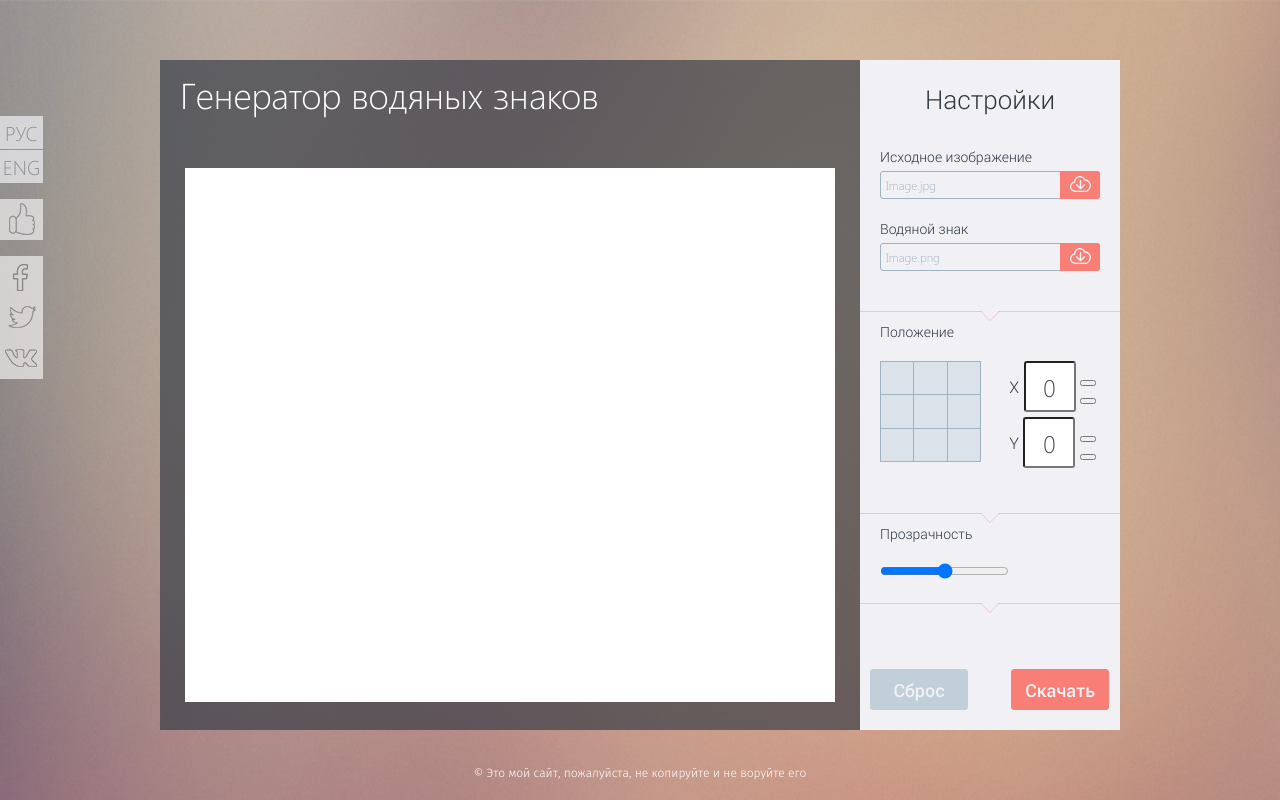
After one commit to vsk-d/Watermark, a PHP site: page / in a window 1280 px wide. The commit adds this page. Run offline with PHP 8.4, Linux system fonts and the light colour scheme.

Commit message:
стилизован блок aside

```diff
--- a/src/css/main.css
+++ b/src/css/main.css
@@ -513,7 +513,8 @@ body {
 
 .main-content {
   width: 960px;
-  margin: 60px auto 20px; }
+  margin: 60px auto 20px;
+  background: rgba(46, 54, 65, 0.64); }
   .main-content:before,
   .main-content:after {
     content: "";
@@ -522,9 +523,7 @@ body {
     clear: both; }
 
 .result {
-  background: rgba(46, 54, 65, 0.64);
   width: 700px;
-  height: 670px;
   float: left; }
 
 .result__title {
@@ -538,17 +537,19 @@ body {
 .result__window {
   background: #ffffff;
   margin: 20px auto;
-  width: 651px;
+  width: 650px;
   height: 534px; }
 
 .setting-block {
   background: #f1f1f5;
   width: 260px;
-  height: 670px;
-  float: left; }
+  min-height: 670px;
+  float: left;
+  position: relative; }
 
 .setting-block__title {
-  font-family: Roboto;
+  display: block;
+  font-family: 'Roboto';
   color: #2e3641;
   font-size: 26px;
   font-weight: 300;
@@ -562,7 +563,7 @@ body {
 .page-footer__text {
   display: inline-block;
   vertical-align: middle;
-  font-family: FiraSans;
+  font-family: 'FiraSans';
   color: #ffffff;
   font-size: 12px;
   line-height: 24px;
@@ -571,15 +572,53 @@ body {
 aside {
   position: absolute;
   left: 0;
-  top: 0; }
+  top: 100px; }
 
-.language {
+.language, .socials {
   padding-left: 0;
   list-style: none; }
 
-.socials {
-  padding-left: 0;
-  list-style: none; }
+.language__link {
+  font-family: 'SegoeUI';
+  color: #8e9298;
+  font-size: 20px;
+  font-weight: 300;
+  text-decoration: none;
+  display: block;
+  min-width: 43px;
+  padding: 3px 0;
+  text-align: center;
+  background-color: rgba(241, 241, 245, 0.7);
+  margin-bottom: 1px; }
+  .language__link:hover {
+    color: #444a53; }
+
+.socials__link {
+  display: block;
+  width: 43px;
+  height: 41px;
+  background: url("../img/sprite.png") no-repeat;
+  background-color: rgba(255, 255, 255, 0.6); }
+
+.socials__link_fb {
+  background-position: -138px -7px; }
+  .socials__link_fb:hover {
+    background-position: -76px -7px; }
+
+.socials__link_tw {
+  background-position: -143px -105px; }
+  .socials__link_tw:hover {
+    background-position: -81px -105px; }
+
+.socials__link_vk {
+  background-position: -146px -145px; }
+  .socials__link_vk:hover {
+    background-position: -84px -145px; }
+
+.socials__link_lk {
+  background-position: -142px -58px; }
+  .socials__link_lk:hover {
+    background-position: -80px -58px; }
 
 .settings__title {
   display: block;
@@ -723,8 +762,10 @@ input[type="radio"]:checked + label {
 
 /* --------- opasity --------- */
 .btn-wrap {
-  padding: 0 10px;
-  margin-top: 30px; }
+  padding: 20px 10px;
+  position: absolute;
+  width: 92%;
+  bottom: 0; }
   .btn-wrap:before,
   .btn-wrap:after {
     content: "";
@@ -735,7 +776,7 @@ input[type="radio"]:checked + label {
 .settings__btn {
   width: 98px;
   height: 41px;
-  font-family: Roboto;
+  font-family: 'Roboto';
   font-weight: 400;
   text-align: center;
   color: #f1f1f5;
--- /dev/null
+++ b/src/index.html
@@ -0,0 +1,132 @@
+<!DOCTYPE html>
+<html lang="ru-Ru">
+  <head>
+    <title>Генератор водяных знаков</title>
+    <meta charset="UTF-8"/>
+    <!--SEO-->
+    <meta http-equiv="X-UA-Compatible" content="IE=edge"/>
+    <!-- build:css css/vendor.min.css -->
+    <!-- bower:css-->
+    <!-- endbower -->
+    <!-- endbuild -->
+
+    <!-- build:css fonts/fonts.min.css -->
+    <!-- endbuild -->
+    <!-- build:css css/main.min.css-->
+    <link rel="stylesheet" href="css/main.css"/>
+    <!-- endbuild -->
+    <!-- build:js js/vendor.js -->
+    <!-- bower:js-->
+    <!-- endbower -->
+    <!-- endbuild -->
+    <!-- build:js js/main.js -->
+    <!-- endbuild -->
+
+
+    <!-- build:js js/modernizr.min.js -->
+    <!-- endbuild -->
+
+  </head>
+  <body>
+    <div class="wrapper">
+      <main class="main-content">
+        <div class="result">
+          <h1 class="result__title">Генератор водяных знаков</h1>
+          <div class="result__window"></div>
+        </div>
+        <div class="setting-block">
+          <h2 class="setting-block__title">Настройки</h2>
+          <form action="" class="settings">
+            <div class="settings__wrapper">
+              <div class="settings__upload">
+                <label class="settings__title">Исходное изображение
+                  <label for="upload-img" class="upload__wrapper">Image.jpg
+                    <input type="file" id="upload-img" name="img" size="30" class="upload__input upload__input_image hide"/>
+                  </label>
+                </label>
+                <label class="settings__title"> Водяной знак
+                  <label for="upload-water" class="upload__wrapper">Image.png
+                    <input type="file" id="upload-water" name="water-img" size="30" class="upload__input upload__input_water-image hide"/>
+                  </label>
+                </label>
+              </div>
+            </div>
+            <div class="settings__wrapper">
+              <div class="settings__title">Положение</div>
+              <div class="settings__position">
+                <div class="settings__field">
+                  <div class="field__row">
+                    <input type="radio" name="field__part" id="left-up" class="hide"/>
+                    <label for="left-up" class="field__cell"></label>
+                    <input type="radio" name="field__part" id="middle-up" class="hide"/>
+                    <label for="middle-up" class="field__cell"></label>
+                    <input type="radio" name="field__part" id="right-up" class="hide"/>
+                    <label for="right-up" class="field__cell"></label>
+                  </div>
+                  <div class="field__row">
+                    <input type="radio" name="field__part" id="middle-left" class="hide"/>
+                    <label for="middle-left" class="field__cell"></label>
+                    <input type="radio" name="field__part" id="middle-middle" class="hide"/>
+                    <label for="middle-middle" class="field__cell"></label>
+                    <input type="radio" name="field__part" id="middle-right" class="hide"/>
+                    <label for="middle-right" class="field__cell"></label>
+                  </div>
+                  <div class="field__row">
+                    <input type="radio" name="field__part" id="down-left" class="hide"/>
+                    <label for="down-left" class="field__cell"></label>
+                    <input type="radio" name="field__part" id="down-middle" class="hide"/>
+                    <label for="down-middle" class="field__cell"></label>
+                    <input type="radio" name="field__part" id="down-right" class="hide"/>
+                    <label for="down-right" class="field__cell"></label>
+                  </div>
+                </div>
+                <div class="settings__axis">
+                  <div class="axis__wrapper">
+                    <div class="axis__name">X</div>
+                    <input type="text" value="0" data-validation="axis-x" class="axis__input"/>
+                    <div class="axis__control">
+                      <button name="axis__button_up-x" class="axis__button axis__button_up"></button>
+                      <button name="axis__button_down-x" class="axis__button axis__button_down"></button>
+                    </div>
+                  </div>
+                  <div class="axis__wrapper">
+                    <div class="axis__name">Y</div>
+                    <input type="text" value="0" data-validation="axis-y" class="axis__input"/>
+                    <div class="axis__control">
+                      <button name="axis__button_up-y" class="axis__button axis__button_up"></button>
+                      <button name="axis__button_down-y" class="axis__button axis__button_down"></button>
+                    </div>
+                  </div>
+                </div>
+              </div>
+            </div>
+            <div class="settings__wrapper">
+              <div class="settings__opacity">
+                <div class="settings__title">Прозрачность</div>
+                <input type="range" data-validation="slider" class="settings__slider"/>
+              </div>
+            </div>
+            <div class="btn-wrap">
+              <input type="reset" value="Сброс" class="settings__btn settings__btn_reset"/>
+              <input type="button" value="Скачать" class="settings__btn settings__btn_download"/>
+            </div>
+          </form>
+        </div>
+      </main>
+      <aside>
+        <ul class="language">
+          <li class="language__item"> <a href="#" class="language__link">РУС</a></li>
+          <li class="language__item"> <a href="#" class="language__link">ENG</a></li>
+        </ul><a href="" class="socials__link socials__link_lk"></a>
+        <ul class="socials">
+          <li class="socials__item"><a href="#" class="socials__link socials__link_fb"><span class="hide">facebook</span></a></li>
+          <li class="socials__item"><a href="#" class="socials__link socials__link_tw"><span class="hide">twitter</span></a></li>
+          <li class="socials__item"><a href="#" class="socials__link socials__link_vk"><span class="hide">вконтакте</span></a></li>
+        </ul>
+      </aside>
+    </div>
+    <footer class="page-footer">
+      <p class="page-footer__text">&copy Это мой сайт, пожалуйста, не копируйте и не воруйте его</p>
+    </footer>
+  </body>
+</html>
--- a/src/scss/components/_buttons.scss
+++ b/src/scss/components/_buttons.scss
@@ -1,13 +1,15 @@
 .btn-wrap {
 	@include clearfix;
-	padding: 0 10px;
-	margin-top: 30px;
+	padding: 20px 10px;
+	position: absolute;
+	width: 92%;
+	bottom: 0;
 }
 
 .settings__btn {
 	width: 98px;
 	height: 41px;
-	font-family: Roboto;
+	font-family: 'Roboto';
 	font-weight: 400;
 	text-align: center;
 	color:  #f1f1f5;
--- a/src/scss/components/_common.scss
+++ b/src/scss/components/_common.scss
@@ -39,13 +39,12 @@ body {
 .main-content {
 	width: 960px;
 	margin: 60px  auto 20px;
+	background: $result-bg-color;
 	@include clearfix;
 }
 
 .result {
-	background: $result-bg-color;
 	width: 700px;
-	height: 670px;
 	float: left;
 }
 
@@ -61,19 +60,21 @@ body {
 .result__window {
 	background: #ffffff;
 	margin: 20px auto;
-	width: 651px;
+	width: 650px;
 	height: 534px;
 }
 
 .setting-block {
 	background: $settings-bg-color;
 	width: 260px;
-	height: 670px;
+	min-height: 670px;
 	float: left;
+	position: relative;
 }
 
 .setting-block__title {
-	font-family: Roboto;
+	display: block;
+	font-family: 'Roboto';
 	color:  #2e3641;
 	font-size: 26px;
 	font-weight: 300;
@@ -88,7 +89,7 @@ body {
 
 .page-footer__text {
 	@include inline-block (middle);
-	font-family: FiraSans;
+	font-family: 'FiraSans';
 	color:  #ffffff;
 	font-size: 12px;
 	line-height: 24px;
--- a/src/scss/components/_social.scss
+++ b/src/scss/components/_social.scss
@@ -1,17 +1,55 @@
 aside {
 	position: absolute;
 	left: 0;
-	top: 0;
+	top: 100px;
 }
 
-.language {
+.language, .socials {
 	padding-left: 0;
 	list-style: none;
-
 }
 
-.socials {
-	padding-left: 0;
-	list-style: none;
+.language__link {
+	font-family: 'SegoeUI';
+	color:  #8e9298;
+	font-size: 20px;
+	font-weight: 300;
+	text-decoration: none;
+	display: block;
+	min-width: 43px;
+	padding: 3px 0 ;
+	text-align: center;
+	background-color:  rgba(241, 241, 245, 0.7);
+	margin-bottom: 1px;
 
+	&:hover { color:  #444a53; }
 }
+
+.socials__link{
+	display: block;
+	width: 43px;
+	height: 41px;
+	background:  url('../img/sprite.png') no-repeat ;
+	background-color:  rgba(255, 255, 255, 0.6);
+}
+
+
+.socials__link_fb {
+	background-position: -138px -7px;
+	&:hover { background-position: -76px -7px;}
+}
+
+.socials__link_tw {
+	background-position: -143px -105px;
+	&:hover { background-position: -81px -105px;}
+}
+
+.socials__link_vk {
+	background-position: -146px -145px;
+	&:hover { background-position: -84px -145px; }
+}
+
+.socials__link_lk {
+	background-position: -142px -58px;
+	&:hover { background-position: -80px -58px; }
+}
```
Also changed, not shown: src/templates/index.jade (+10 -9 lines).
